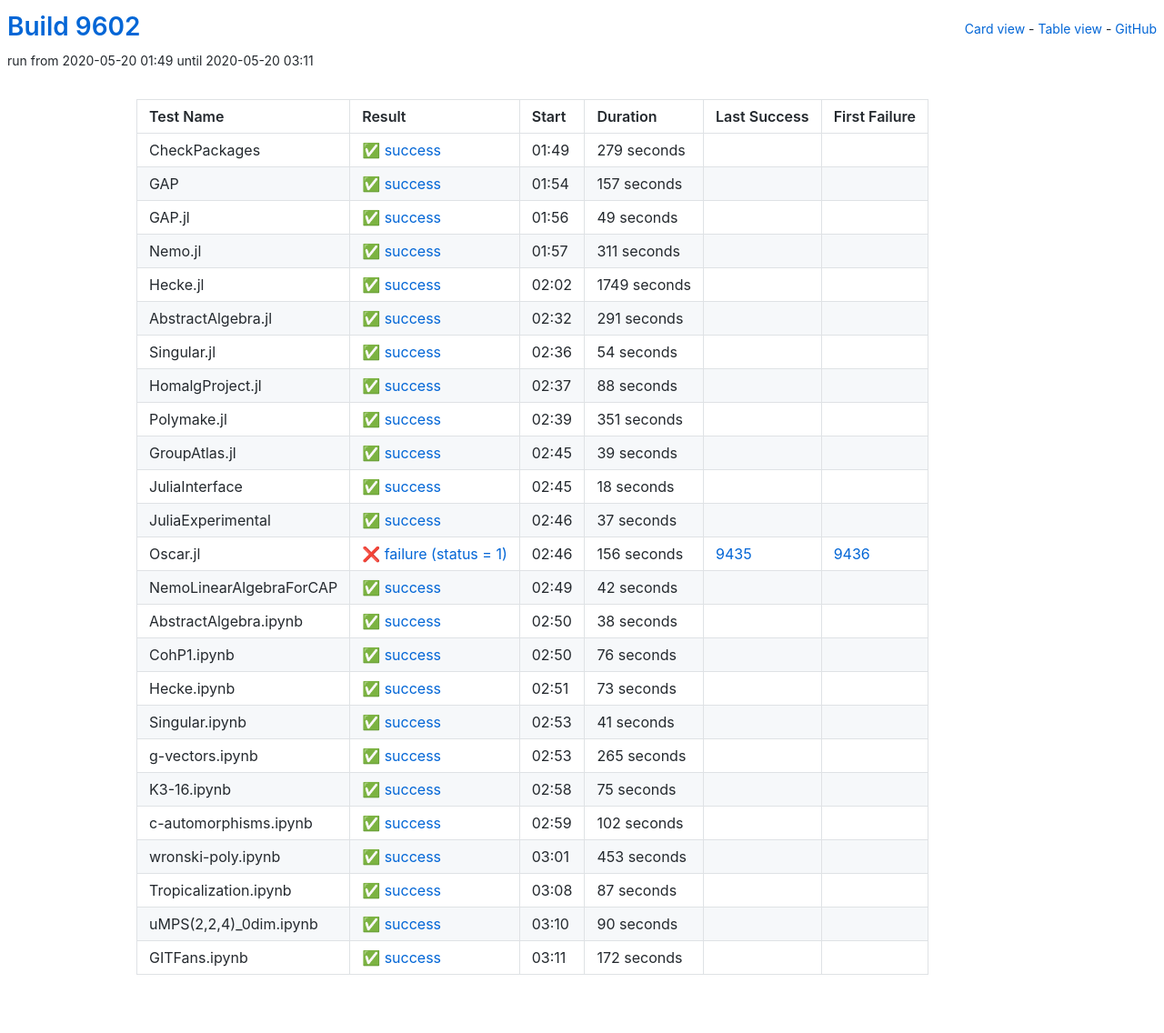
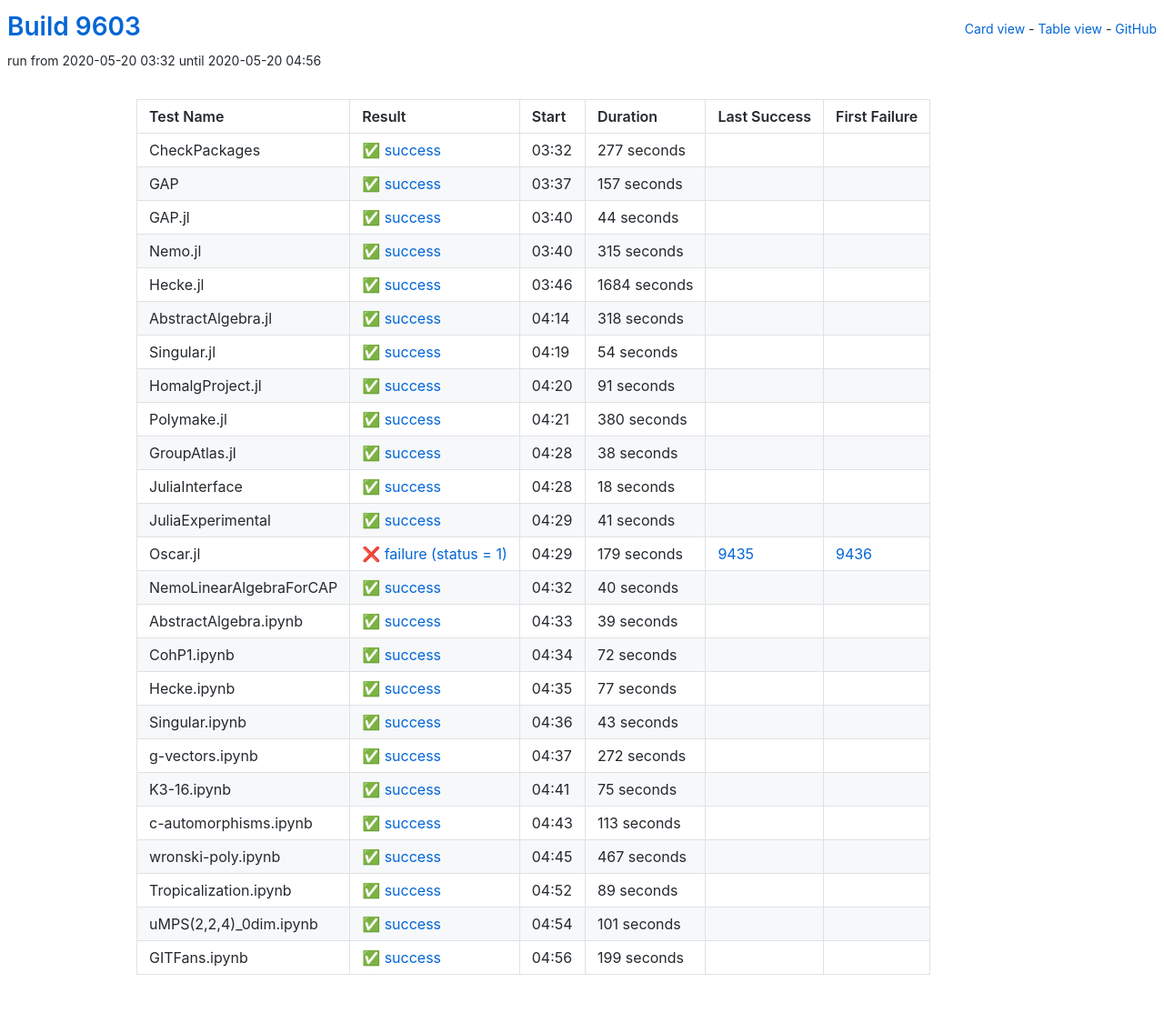
Before and after one commit to oscar-system/oscar-ci-status, a Jekyll site: the page built from table.html, in a window 1280 px wide. Shown: the whole page at 91% size. Built offline with Jekyll 4.4.1, drawn with Linux system fonts in a browser that asks for light colours.

Commit message:
Build 9603

```diff
--- a/_data/ci.yml
+++ b/_data/ci.yml
@@ -1,17 +1,17 @@
-build: 9602
-build_url: https://oscarci.mathematik.uni-kl.de/job/oscar/9602/
+build: 9603
+build_url: https://oscarci.mathematik.uni-kl.de/job/oscar/9603/
 job: oscar
 tests:
-- duration: 279
+- duration: 277
   exitcode: 0
   first_failure: false
   first_failure_url: null
   id: checkpackages
   last_success: false
   last_success_url: null
-  log: https://oscarci.mathematik.uni-kl.de/job/oscar/9602/artifact/logs/build-9602/CheckPackages.log
+  log: https://oscarci.mathematik.uni-kl.de/job/oscar/9603/artifact/logs/build-9603/CheckPackages.log
   name: CheckPackages
-  start: 2020-05-20 01:49
+  start: 2020-05-20 03:32
   status: success
   success: true
 - duration: 157
@@ -21,57 +21,57 @@ tests:
   id: gap
   last_success: false
   last_success_url: null
-  log: https://oscarci.mathematik.uni-kl.de/job/oscar/9602/artifact/logs/build-9602/GAP.log
+  log: https://oscarci.mathematik.uni-kl.de/job/oscar/9603/artifact/logs/build-9603/GAP.log
   name: GAP
-  start: 2020-05-20 01:54
+  start: 2020-05-20 03:37
   status: success
   success: true
-- duration: 49
+- duration: 44
   exitcode: 0
   first_failure: false
   first_failure_url: null
   id: gap-jl
   last_success: false
   last_success_url: null
-  log: https://oscarci.mathematik.uni-kl.de/job/oscar/9602/artifact/logs/build-9602/GAP.jl.log
+  log: https://oscarci.mathematik.uni-kl.de/job/oscar/9603/artifact/logs/build-9603/GAP.jl.log
   name: GAP.jl
-  start: 2020-05-20 01:56
+  start: 2020-05-20 03:40
   status: success
   success: true
-- duration: 311
+- duration: 315
   exitcode: 0
   first_failure: false
   first_failure_url: null
   id: nemo-jl
   last_success: false
   last_success_url: null
-  log: https://oscarci.mathematik.uni-kl.de/job/oscar/9602/artifact/logs/build-9602/Nemo.jl.log
+  log: https://oscarci.mathematik.uni-kl.de/job/oscar/9603/artifact/logs/build-9603/Nemo.jl.log
   name: Nemo.jl
-  start: 2020-05-20 01:57
+  start: 2020-05-20 03:40
   status: success
   success: true
-- duration: 1749
+- duration: 1684
   exitcode: 0
   first_failure: false
   first_failure_url: null
   id: hecke-jl
   last_success: false
   last_success_url: null
-  log: https://oscarci.mathematik.uni-kl.de/job/oscar/9602/artifact/logs/build-9602/Hecke.jl.log
+  log: https://oscarci.mathematik.uni-kl.de/job/oscar/9603/artifact/logs/build-9603/Hecke.jl.log
   name: Hecke.jl
-  start: 2020-05-20 02:02
+  start: 2020-05-20 03:46
   status: success
   success: true
-- duration: 291
+- duration: 318
   exitcode: 0
   first_failure: false
   first_failure_url: null
   id: abstractalgebra-jl
   last_success: false
   last_success_url: null
-  log: https://oscarci.mathematik.uni-kl.de/job/oscar/9602/artifact/logs/build-9602/AbstractAlgebra.jl.log
+  log: https://oscarci.mathematik.uni-kl.de/job/oscar/9603/artifact/logs/build-9603/AbstractAlgebra.jl.log
   name: AbstractAlgebra.jl
-  start: 2020-05-20 02:32
+  start: 2020-05-20 04:14
   status: success
   success: true
 - duration: 54
@@ -81,45 +81,45 @@ tests:
   id: singular-jl
   last_success: false
   last_success_url: null
-  log: https://oscarci.mathematik.uni-kl.de/job/oscar/9602/artifact/logs/build-9602/Singular.jl.log
+  log: https://oscarci.mathematik.uni-kl.de/job/oscar/9603/artifact/logs/build-9603/Singular.jl.log
   name: Singular.jl
-  start: 2020-05-20 02:36
+  start: 2020-05-20 04:19
   status: success
   success: true
-- duration: 88
+- duration: 91
   exitcode: 0
   first_failure: false
   first_failure_url: null
   id: homalgproject-jl
   last_success: false
   last_success_url: null
-  log: https://oscarci.mathematik.uni-kl.de/job/oscar/9602/artifact/logs/build-9602/HomalgProject.jl.log
+  log: https://oscarci.mathematik.uni-kl.de/job/oscar/9603/artifact/logs/build-9603/HomalgProject.jl.log
   name: HomalgProject.jl
-  start: 2020-05-20 02:37
+  start: 2020-05-20 04:20
   status: success
   success: true
-- duration: 351
+- duration: 380
   exitcode: 0
   first_failure: false
   first_failure_url: null
   id: polymake-jl
   last_success: false
   last_success_url: null
-  log: https://oscarci.mathematik.uni-kl.de/job/oscar/9602/artifact/logs/build-9602/Polymake.jl.log
+  log: https://oscarci.mathematik.uni-kl.de/job/oscar/9603/artifact/logs/build-9603/Polymake.jl.log
   name: Polymake.jl
-  start: 2020-05-20 02:39
+  start: 2020-05-20 04:21
   status: success
   success: true
-- duration: 39
+- duration: 38
   exitcode: 0
   first_failure: false
   first_failure_url: null
   id: groupatlas-jl
   last_success: false
   last_success_url: null
-  log: https://oscarci.mathematik.uni-kl.de/job/oscar/9602/artifact/logs/build-9602/GroupAtlas.jl.log
+  log: https://oscarci.mathematik.uni-kl.de/job/oscar/9603/artifact/logs/build-9603/GroupAtlas.jl.log
   name: GroupAtlas.jl
-  start: 2020-05-20 02:45
+  start: 2020-05-20 04:28
   status: success
   success: true
 - duration: 18
@@ -129,105 +129,105 @@ tests:
   id: juliainterface
   last_success: false
   last_success_url: null
-  log: https://oscarci.mathematik.uni-kl.de/job/oscar/9602/artifact/logs/build-9602/JuliaInterface.log
+  log: https://oscarci.mathematik.uni-kl.de/job/oscar/9603/artifact/logs/build-9603/JuliaInterface.log
   name: JuliaInterface
-  start: 2020-05-20 02:45
+  start: 2020-05-20 04:28
   status: success
   success: true
-- duration: 37
+- duration: 41
   exitcode: 0
   first_failure: false
   first_failure_url: null
   id: juliaexperimental
   last_success: false
   last_success_url: null
-  log: https://oscarci.mathematik.uni-kl.de/job/oscar/9602/artifact/logs/build-9602/JuliaExperimental.log
+  log: https://oscarci.mathematik.uni-kl.de/job/oscar/9603/artifact/logs/build-9603/JuliaExperimental.log
   name: JuliaExperimental
-  start: 2020-05-20 02:46
+  start: 2020-05-20 04:29
   status: success
   success: true
-- duration: 156
+- duration: 179
   exitcode: 1
   first_failure: 9436
   first_failure_url: https://oscarci.mathematik.uni-kl.de/job/oscar/9436/
   id: oscar-jl
   last_success: 9435
   last_success_url: https://oscarci.mathematik.uni-kl.de/job/oscar/9435/
-  log: https://oscarci.mathematik.uni-kl.de/job/oscar/9602/artifact/logs/build-9602/Oscar.jl.log
+  log: https://oscarci.mathematik.uni-kl.de/job/oscar/9603/artifact/logs/build-9603/Oscar.jl.log
   name: Oscar.jl
-  start: 2020-05-20 02:46
+  start: 2020-05-20 04:29
   status: failure
   success: false
-- duration: 42
+- duration: 40
   exitcode: 0
   first_failure: false
   first_failure_url: null
   id: nemolinearalgebraforcap
   last_success: false
   last_success_url: null
-  log: https://oscarci.mathematik.uni-kl.de/job/oscar/9602/artifact/logs/build-9602/NemoLinearAlgebraForCAP.log
+  log: https://oscarci.mathematik.uni-kl.de/job/oscar/9603/artifact/logs/build-9603/NemoLinearAlgebraForCAP.log
   name: NemoLinearAlgebraForCAP
-  start: 2020-05-20 02:49
+  start: 2020-05-20 04:32
   status: success
   success: true
-- duration: 38
+- duration: 39
   exitcode: 0
   first_failure: false
   first_failure_url: null
   id: abstractalgebra-ipynb
   last_success: false
   last_success_url: null
-  log: https://oscarci.mathematik.uni-kl.de/job/oscar/9602/artifact/logs/build-9602/AbstractAlgebra.ipynb.log
+  log: https://oscarci.mathematik.uni-kl.de/job/oscar/9603/artifact/logs/build-9603/AbstractAlgebra.ipynb.log
   name: AbstractAlgebra.ipynb
-  start: 2020-05-20 02:50
+  start: 2020-05-20 04:33
   status: success
   success: true
-- duration: 76
+- duration: 72
   exitcode: 0
   first_failure: false
   first_failure_url: null
   id: cohp1-ipynb
   last_success: false
   last_success_url: null
-  log: https://oscarci.mathematik.uni-kl.de/job/oscar/9602/artifact/logs/build-9602/CohP1.ipynb.log
+  log: https://oscarci.mathematik.uni-kl.de/job/oscar/9603/artifact/logs/build-9603/CohP1.ipynb.log
   name: CohP1.ipynb
-  start: 2020-05-20 02:50
+  start: 2020-05-20 04:34
   status: success
   success: true
-- duration: 73
+- duration: 77
   exitcode: 0
   first_failure: false
   first_failure_url: null
   id: hecke-ipynb
   last_success: false
   last_success_url: null
-  log: https://oscarci.mathematik.uni-kl.de/job/oscar/9602/artifact/logs/build-9602/Hecke.ipynb.log
+  log: https://oscarci.mathematik.uni-kl.de/job/oscar/9603/artifact/logs/build-9603/Hecke.ipynb.log
   name: Hecke.ipynb
-  start: 2020-05-20 02:51
+  start: 2020-05-20 04:35
   status: success
   success: true
-- duration: 41
+- duration: 43
   exitcode: 0
   first_failure: false
   first_failure_url: null
   id: singular-ipynb
   last_success: false
   last_success_url: null
-  log: https://oscarci.mathematik.uni-kl.de/job/oscar/9602/artifact/logs/build-9602/Singular.ipynb.log
+  log: https://oscarci.mathematik.uni-kl.de/job/oscar/9603/artifact/logs/build-9603/Singular.ipynb.log
   name: Singular.ipynb
-  start: 2020-05-20 02:53
+  start: 2020-05-20 04:36
   status: success
   success: true
-- duration: 265
+- duration: 272
   exitcode: 0
   first_failure: false
   first_failure_url: null
   id: g-vectors-ipynb
   last_success: false
   last_success_url: null
-  log: https://oscarci.mathematik.uni-kl.de/job/oscar/9602/artifact/logs/build-9602/g-vectors.ipynb.log
+  log: https://oscarci.mathematik.uni-kl.de/job/oscar/9603/artifact/logs/build-9603/g-vectors.ipynb.log
   name: g-vectors.ipynb
-  start: 2020-05-20 02:53
+  start: 2020-05-20 04:37
   status: success
   success: true
 - duration: 75
@@ -237,68 +237,68 @@ tests:
   id: k3-16-ipynb
   last_success: false
   last_success_url: null
-  log: https://oscarci.mathematik.uni-kl.de/job/oscar/9602/artifact/logs/build-9602/K3-16.ipynb.log
+  log: https://oscarci.mathematik.uni-kl.de/job/oscar/9603/artifact/logs/build-9603/K3-16.ipynb.log
   name: K3-16.ipynb
-  start: 2020-05-20 02:58
+  start: 2020-05-20 04:41
   status: success
   success: true
-- duration: 102
+- duration: 113
   exitcode: 0
   first_failure: false
   first_failure_url: null
   id: c-automorphisms-ipynb
   last_success: false
   last_success_url: null
-  log: https://oscarci.mathematik.uni-kl.de/job/oscar/9602/artifact/logs/build-9602/c-automorphisms.ipynb.log
+  log: https://oscarci.mathematik.uni-kl.de/job/oscar/9603/artifact/logs/build-9603/c-automorphisms.ipynb.log
   name: c-automorphisms.ipynb
-  start: 2020-05-20 02:59
+  start: 2020-05-20 04:43
   status: success
   success: true
-- duration: 453
+- duration: 467
   exitcode: 0
   first_failure: false
   first_failure_url: null
   id: wronski-poly-ipynb
   last_success: false
   last_success_url: null
-  log: https://oscarci.mathematik.uni-kl.de/job/oscar/9602/artifact/logs/build-9602/wronski-poly.ipynb.log
+  log: https://oscarci.mathematik.uni-kl.de/job/oscar/9603/artifact/logs/build-9603/wronski-poly.ipynb.log
   name: wronski-poly.ipynb
-  start: 2020-05-20 03:01
+  start: 2020-05-20 04:45
   status: success
   success: true
-- duration: 87
+- duration: 89
   exitcode: 0
   first_failure: false
   first_failure_url: null
   id: tropicalization-ipynb
   last_success: false
   last_success_url: null
-  log: https://oscarci.mathematik.uni-kl.de/job/oscar/9602/artifact/logs/build-9602/Tropicalization.ipynb.log
+  log: https://oscarci.mathematik.uni-kl.de/job/oscar/9603/artifact/logs/build-9603/Tropicalization.ipynb.log
   name: Tropicalization.ipynb
-  start: 2020-05-20 03:08
+  start: 2020-05-20 04:52
   status: success
   success: true
-- duration: 90
+- duration: 101
   exitcode: 0
   first_failure: false
   first_failure_url: null
   id: umps-2-2-4-0dim-ipynb
   last_success: false
   last_success_url: null
-  log: https://oscarci.mathematik.uni-kl.de/job/oscar/9602/artifact/logs/build-9602/uMPS-2-2-4-_0dim.ipynb.log
+  log: https://oscarci.mathematik.uni-kl.de/job/oscar/9603/artifact/logs/build-9603/uMPS-2-2-4-_0dim.ipynb.log
   name: uMPS(2,2,4)_0dim.ipynb
-  start: 2020-05-20 03:10
+  start: 2020-05-20 04:54
   status: success
   success: true
-- duration: 172
+- duration: 199
   exitcode: 0
   first_failure: false
   first_failure_url: null
   id: gitfans-ipynb
   last_success: false
   last_success_url: null
-  log: https://oscarci.mathematik.uni-kl.de/job/oscar/9602/artifact/logs/build-9602/GITFans.ipynb.log
+  log: https://oscarci.mathematik.uni-kl.de/job/oscar/9603/artifact/logs/build-9603/GITFans.ipynb.log
   name: GITFans.ipynb
-  start: 2020-05-20 03:11
+  start: 2020-05-20 04:56
   status: success
   success: true
```
Also changed, not shown: README.md.
